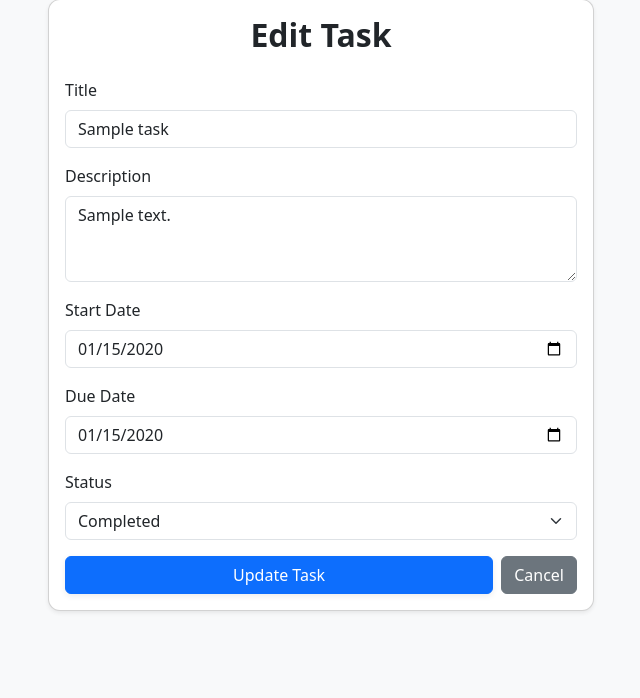
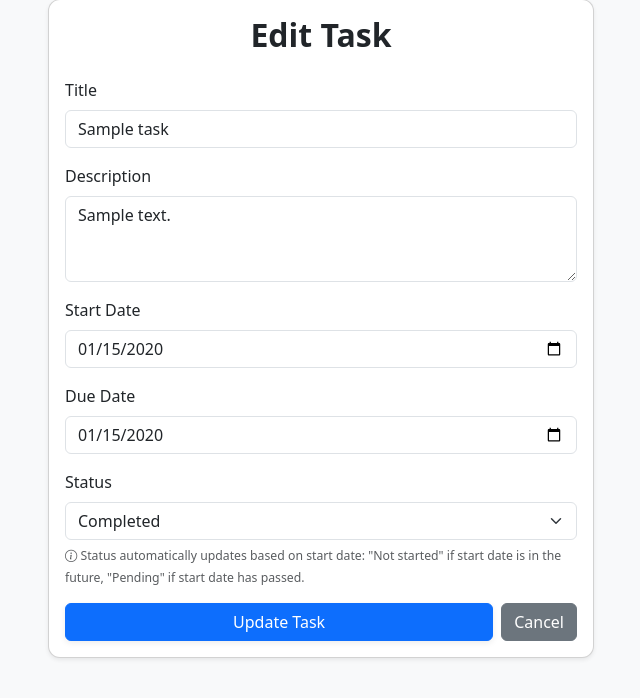
Before and after one commit to daniel-kamel/TaskFlow, a Flask app: page /edit-task/1 in a window 1280 px wide. Shown: the part 81-779 px from the top of the page, without its empty margins (319-959 px from the left). Run offline with Flask 3, Linux system fonts and the light colour scheme; a user stored in the database is signed in; tables that the repository leaves empty hold one stand-in row (values such as "Sample post").

Commit message:
Implement automatic task status updates based on start date. Enhance task creation and editing functions to set status accordingly. Update templates to reflect effective status and provide user guidance on status changes.

```diff
--- a/app.py
+++ b/app.py
@@ -115,6 +115,8 @@ def create_task():
                 flash('Invalid due date format.', 'error')
                 return redirect(url_for('create_task'))
         task = Task(title=title, description=description, start_date=start_date_obj, due_date=due_date_obj, user_id=current_user.id)
+        # Set initial status based on start date
+        task.status = task.get_effective_status()
         db.session.add(task)
         db.session.commit()
         flash('Task created successfully!')
@@ -156,6 +158,11 @@ def edit_task(task_id):
                 return redirect(url_for('edit_task', task_id=task_id))
         task.start_date = start_date_obj
         task.due_date = due_date_obj
+
+        # Auto-update status based on start date (only if not completed)
+        if task.status != 'Completed':
+            task.status = task.get_effective_status()
+
         db.session.commit()
         flash('Task updated successfully!')
         return redirect(url_for('index'))
--- a/templates/edit_task.html
+++ b/templates/edit_task.html
@@ -30,6 +30,12 @@
               <option value="Pending" {{ 'selected' if task.status == 'Pending' else '' }}>Pending</option>
               <option value="Completed" {{ 'selected' if task.status == 'Completed' else '' }}>Completed</option>
             </select>
+            <div class="form-text">
+              <small class="text-muted">
+                <i class="bi bi-info-circle"></i>
+                Status automatically updates based on start date: "Not started" if start date is in the future, "Pending" if start date has passed.
+              </small>
+            </div>
           </div>
           <div class="d-flex gap-2">
             <button type="submit" class="btn btn-primary flex-fill">Update Task</button>
```
Also changed, not shown: models.py (+16 -0 lines), templates/index.html (+4 -4 lines).
